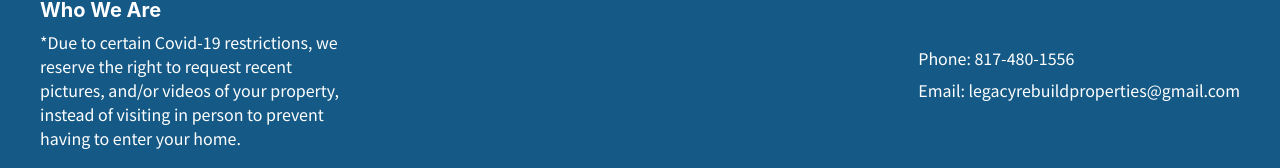
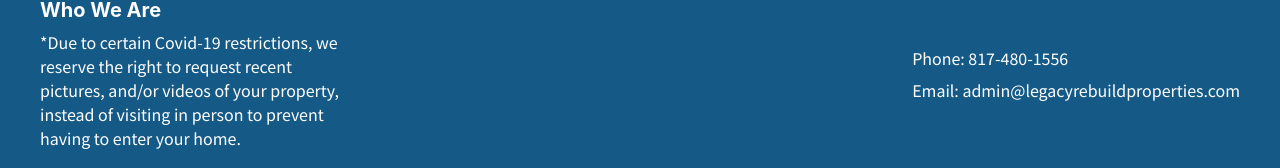
Before and after one commit to nicholasdegrate/real-estate, a React (Create React App) app: page / in a window 1280 px wide. Shown: the part 4481-4649 px from the top of the page. Built offline with nearby package versions, Linux system fonts and the light colour scheme.

Commit message:
changed email

```diff
--- a/src/components/Footer.tsx
+++ b/src/components/Footer.tsx
@@ -42,7 +42,7 @@
 							<p>Phone: 817-480-1556</p>
 						</WrapItem>
 						<WrapItem>
-							<p>Email: legacyrebuildproperties@gmail.com</p>
+							<p>Email: admin@legacyrebuildproperties.com</p>
 						</WrapItem>
 					</Wrap>
 				</Box>
```
